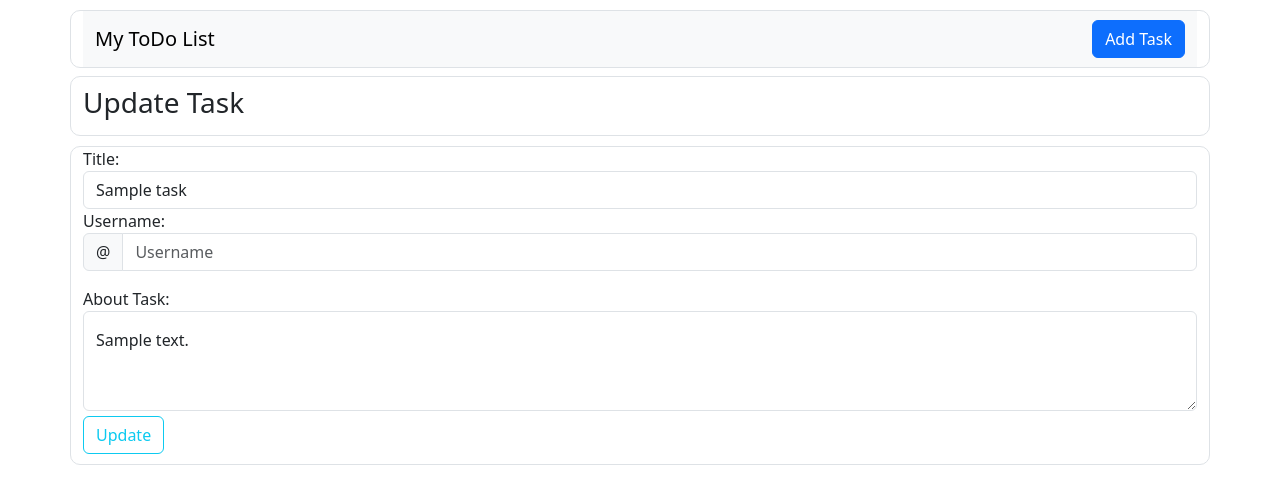
After one commit to SaugatMgr/PythonCourse-ToDo, a Django app: template templates/update_task.html in a window 1280 px wide. The commit adds this page. Shown: the top 504 px of the page. Run offline with Django 3.2, Linux system fonts and the light colour scheme; the template is opened without the code that fills it: most values are stand-ins (such as "Sample title", 1, 10 or a date in 2020).

Commit message:
tried lots of things and this is final output

```diff
--- a/Tasks/models.py
+++ b/Tasks/models.py
@@ -3,7 +3,8 @@ from django.db import models
 # Create your models here.
 
 class Todo(models.Model):
-    title = models.CharField(max_length=150)
+    title = models.CharField(max_length=100, blank=False, null=False)
+    detail = models.TextField(max_length = 500, blank=True)
 
     def __str__(self):
         return self.title
--- a/Tasks/urls.py
+++ b/Tasks/urls.py
@@ -1,8 +1,12 @@
 from django.urls import path
 from . import views
+from . views import DeleteTask
 
 
 urlpatterns = [
     path('', views.task_list, name='home'),
     path('add-task', views.add_task, name='add_task'),
+    path('update-task/<int:pk>/', views.update_task, name='update'),
+    path('task-detail/<int:pk>/', views.task_detail, name='details'),
+    path('del-task/<int:pk>/', DeleteTask.as_view(), name="delete"),
 ]
--- a/templates/base.html
+++ b/templates/base.html
@@ -5,9 +5,28 @@
     <meta http-equiv="X-UA-Compatible" content="IE=edge">
     <meta name="viewport" content="width=device-width, initial-scale=1.0">
     <title>{% block title %}Tasks{% endblock %}</title>
+    <link href="https://cdn.jsdelivr.net/npm/bootstrap@5.3.0-alpha3/dist/css/bootstrap.min.css" rel="stylesheet" integrity="sha384-KK94CHFLLe+nY2dmCWGMq91rCGa5gtU4mk92HdvYe+M/SXH301p5ILy+dN9+nJOZ" crossorigin="anonymous">
+
 </head>
 <body>
-    {% block content %}
-    {% endblock %}
+<div class="container-md border"  style="margin-top: 10px; border-radius: 10px;">
+    <nav class="navbar navbar-expand-lg bg-body-tertiary">
+        <div class="container-fluid">
+            <a class="navbar-brand" href="{% url 'home' %}">My ToDo List</a>
+            <button class="navbar-toggler" type="button" data-bs-toggle="collapse" data-bs-target="#navbarSupportedContent" aria-controls="navbarSupportedContent" aria-expanded="false" aria-label="Toggle navigation">
+                <span class="navbar-toggler-icon"></span>
+            </button>
+
+            <div class="collapse navbar-collapse justify-content-end" id="navbarSupportedContent">
+                <a href="{% url 'add_task' %}" class="btn btn-primary" >Add Task</a>
+            </div>
+        </div>
+    </nav>
+</div>
+
+{% block content %}
+{% endblock %}
+
+<script src="https://cdn.jsdelivr.net/npm/bootstrap@5.3.0-alpha3/dist/js/bootstrap.bundle.min.js" integrity="sha384-ENjdO4Dr2bkBIFxQpeoTz1HIcje39Wm4jDKdf19U8gI4ddQ3GYNS7NTKfAdVQSZe" crossorigin="anonymous"></script>
 </body>
 </html>
--- /dev/null
+++ b/templates/update_task.html
@@ -0,0 +1,31 @@
+{% extends 'base.html' %}
+
+{% block title %}Update Task{% endblock %}
+
+{% block content %}
+<div class="container-md border" style="margin-top: 8px; border-radius: 10px; height: 60px">
+    <h3 style="margin-top: 9px;">Update Task</h3>
+</div>
+<div class="container-md border"  style="margin-top: 10px; border-radius: 10px;">
+    <form action="" method="post">{% csrf_token %}
+        <div class="row">
+            <div class="col">
+                Title:<input type="text" class="form-control" name="title" aria-label="Task name" value="{{task.title}}">
+            </div>
+        </div>
+        Username:
+        <div class="input-group mb-3">
+            <span class="input-group-text" id="basic-addon1">@</span>
+            <input type="text" class="form-control" name="user"  placeholder="Username" aria-label="Username" aria-describedby="basic-addon1">
+        </div>
+        <span style="margin-bottom: 3px">About Task:</span>
+        <div class="form-floating">
+            <textarea class="form-control" name="about_task" placeholder="Leave a comment here" id="floatingTextarea2" style="height: 100px"></textarea>
+            <label for="floatingTextarea2">{{task.detail}}</label>
+        </div>
+        <button type="submit" class="btn btn-outline-info" style="margin-top: 5px; margin-bottom: 10px;">
+            Update
+        </button>
+    </form>
+</div>
+{% endblock %}
```
Also changed, not shown: Tasks/views.py (+40 -8 lines), templates/add_task.html (+35 -3 lines), templates/task_delete.html (added, +21 -0 lines), templates/task_detail.html (added, +32 -0 lines), templates/tasks.html (+16 -10 lines), Tasks/migrations/0002_todo_detail.py (added), db.sqlite3.
